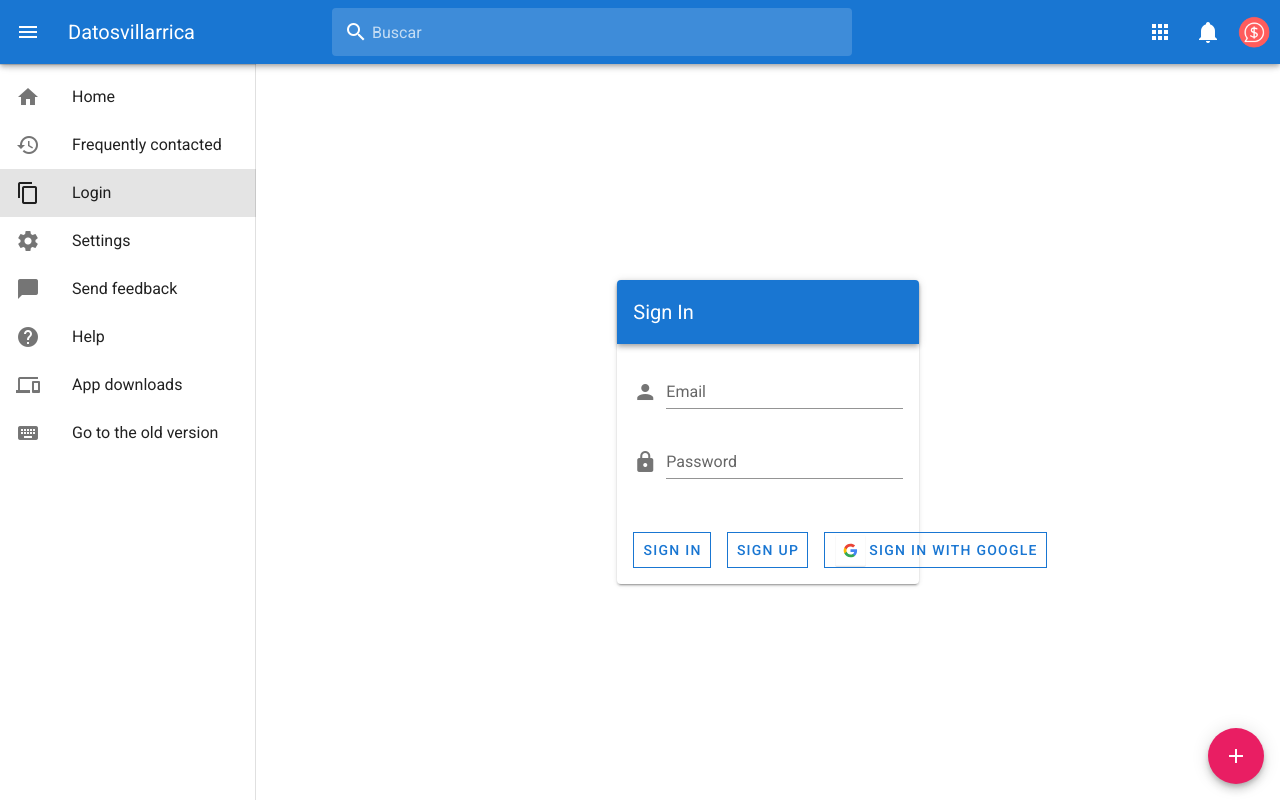
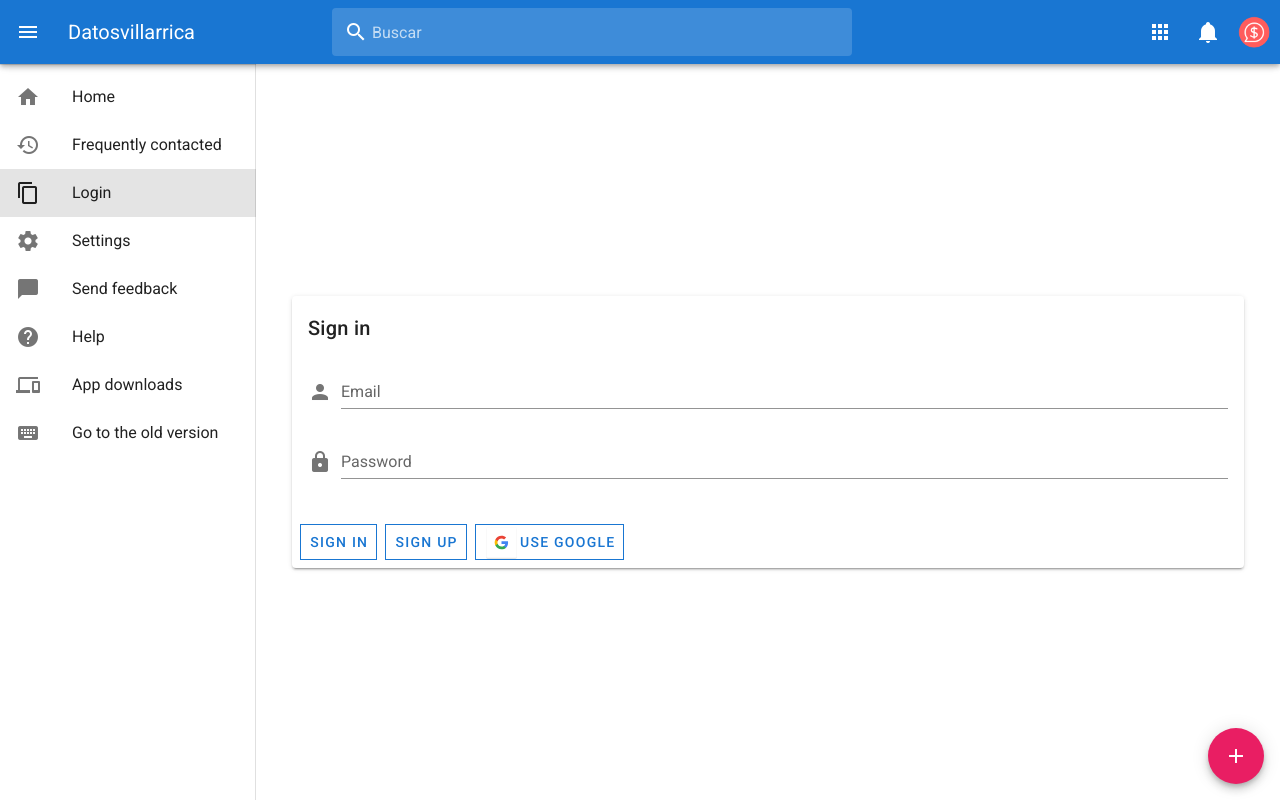
Before and after one commit to Gikobazy-SPA/datosvillarrica, a Vue app: page /login in a window 1280 px wide. Built offline with nearby package versions, Linux system fonts and the light colour scheme.

Commit message:
Improve login component

```diff
--- a/src/components/Signin.vue
+++ b/src/components/Signin.vue
@@ -1,21 +1,10 @@
 <template>
   <v-container fluid>
-    <v-row
-      align="center"
-      justify="center"
-    >
-      <v-col
-        cols="12"
-        sm="8"
-        md="4"
-      >
+
     <v-card>
-          <v-app-bar
-            color="primary"
-            dark
-          >
-            <v-toolbar-title>Sign In</v-toolbar-title>
-          </v-app-bar>
+      <v-card-title>
+        Sign in
+      </v-card-title>
       <v-card-text>
         <v-form>
           <v-text-field
@@ -38,14 +27,12 @@
       <v-card-actions>
         <v-btn
           @click="signIn"
-              class="ma-2"
           color="primary"
           outlined
           tile
         >Sign in</v-btn>
         <v-btn
           @click="signUp"
-              class="ma-2"
           color="primary"
           outlined
           tile
@@ -53,7 +40,6 @@
         <v-btn
           outlined
           tile
-              class="ma-2"
           color="primary"
           @click="withGoogle"
         >
@@ -66,12 +52,11 @@
               src="@/assets/btn_google_light_normal_ios.svg"
             />
           </v-avatar>
-              Sign in with Google
+          Use Google
         </v-btn>
       </v-card-actions>
     </v-card>
-      </v-col>
-    </v-row>
+
   </v-container>
 </template>
 
```
Lines whose indentation alone changed are shown as unchanged.
